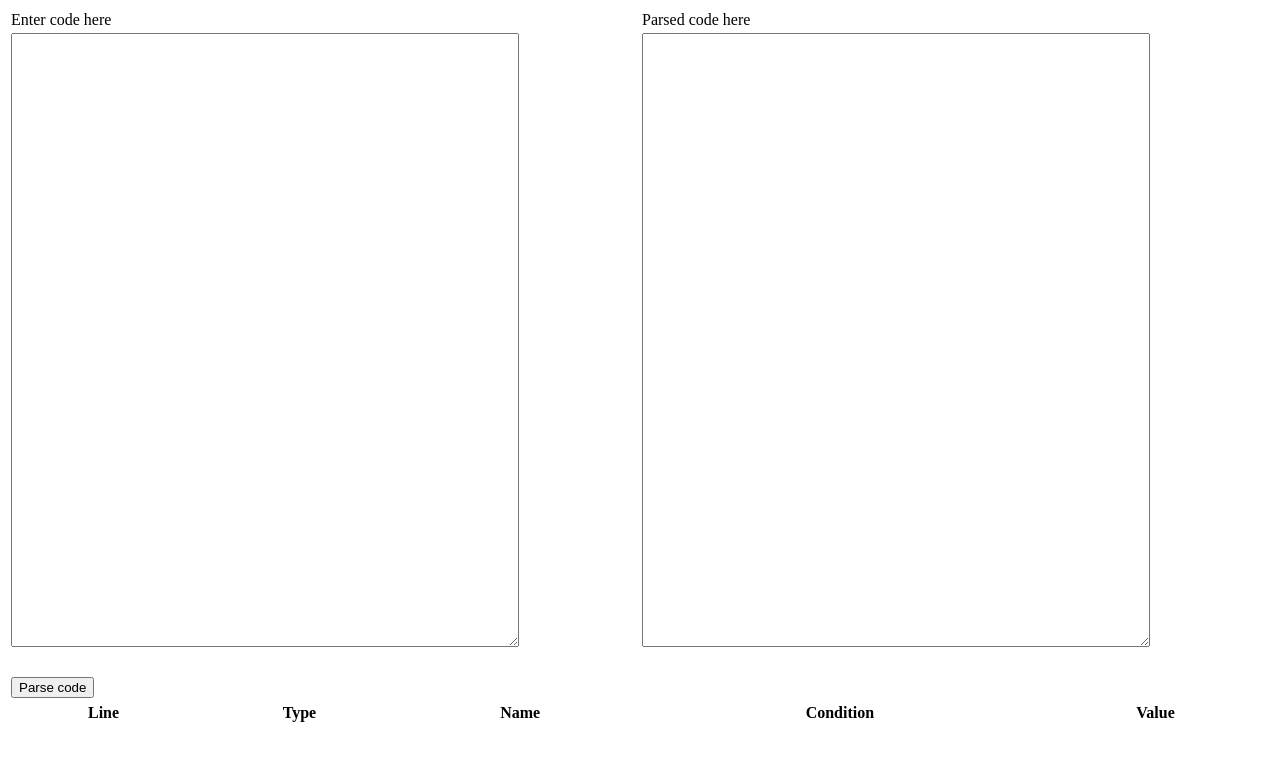
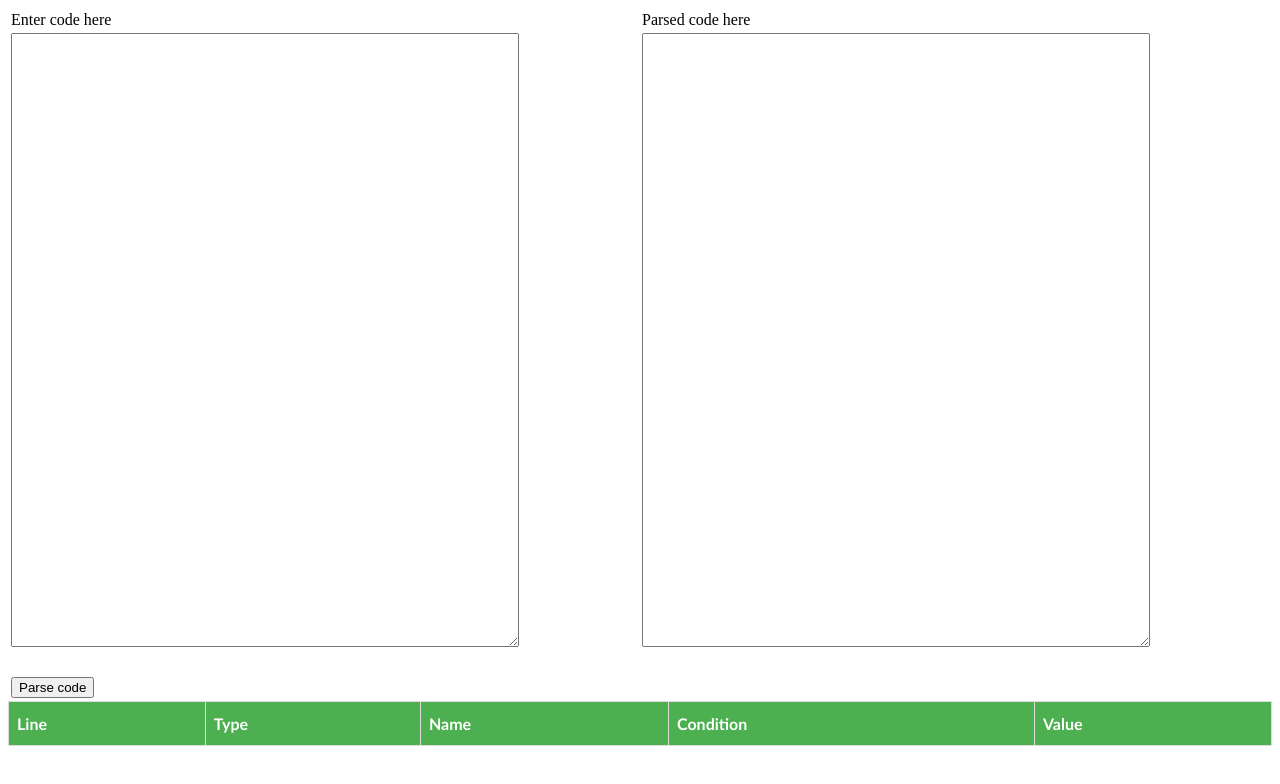
Before and after one commit to maorRoz/maorRoz-sqe-workshop-2018-exercise-1, a website built with webpack: page index.html in a window 1280 px wide. Built offline with Linux system fonts and the light colour scheme.

Commit message:
added support for < and > and improved css

```diff
--- a/index.html
+++ b/index.html
@@ -1,6 +1,7 @@
 <!DOCTYPE html>
 <html lang="en">
     <head>
+
         <meta charset="UTF-8">
 
         <style>
@@ -15,6 +16,28 @@
             textarea {
                 width: 80%;
                 height: 95%;
+            }
+            #elementsTable {
+                font-family: "Trebuchet MS", Arial, Helvetica, sans-serif;
+                border-collapse: collapse;
+                width: 100%;
+            }
+
+            #elementsTable td, #elementsTable th {
+                border: 1px solid #ddd;
+                padding: 8px;
+            }
+
+            #elementsTable tr:nth-child(even){background-color: #f2f2f2;}
+
+            #elementsTable tr:hover {background-color: #ddd;}
+
+            #elementsTable th {
+                padding-top: 12px;
+                padding-bottom: 12px;
+                text-align: left;
+                background-color: #4CAF50;
+                color: white;
             }
         </style>
     </head>
--- a/src/js/valueExtractor.js
+++ b/src/js/valueExtractor.js
@@ -1,6 +1,7 @@
+/* eslint-disable complexity */
 const binaryExpressionExtractValue = (expression) => {
     const { left, operator ,right } = expression;
-    return extractValue(left) + operator + extractValue(right);
+    return extractValue(left)  + operator + extractValue(right);
 };
 
 const memberExpressionExtractValue = (expression) => {
@@ -8,12 +9,19 @@ const memberExpressionExtractValue = (expression) => {
     return `${extractValue(object)}[${extractValue(property)}]`;
 };
 
+const unaryExpressionExtractValue = (expression) => {
+    const { argument, operator } = expression;
+    return operator + extractValue(argument);
+};
+
 export const extractValue = (expression) => {
     const { type } = expression;
     switch(type){
+    case 'UnaryExpression':
+        return unaryExpressionExtractValue(expression);
     case 'BinaryExpression':
         return binaryExpressionExtractValue(expression);
-    case 'MemeberExpression':
+    case 'MemberExpression':
         return memberExpressionExtractValue(expression);
     case 'Identifier':
         return expression.name;
--- a/src/js/view/elementRowUI.js
+++ b/src/js/view/elementRowUI.js
@@ -1,7 +1,7 @@
 const toHtmlLineAttribute = (attribute) => {
     const htmlLineAttribute = document.createElement('td');
     htmlLineAttribute.setAttribute('align', 'center');
-    htmlLineAttribute.innerHTML = attribute;
+    htmlLineAttribute.textContent = attribute;
     return htmlLineAttribute;
 };
 
@@ -9,6 +9,7 @@ const rowToHtml = (row) => {
     const htmlLineNum = toHtmlLineAttribute(row.lineNum);
     const htmlLineType = toHtmlLineAttribute(row.lineType);
     const htmlLineName = toHtmlLineAttribute(row.lineName);
+    // eslint-disable-next-line no-useless-escape
     const htmlLineCondition = toHtmlLineAttribute(row.lineCondition);
     const htmlLineValue = toHtmlLineAttribute(row.lineValue);
     return ({ htmlLineNum,htmlLineType,htmlLineName,htmlLineCondition, htmlLineValue });
```
Also changed, not shown: dist/bundle.js.
